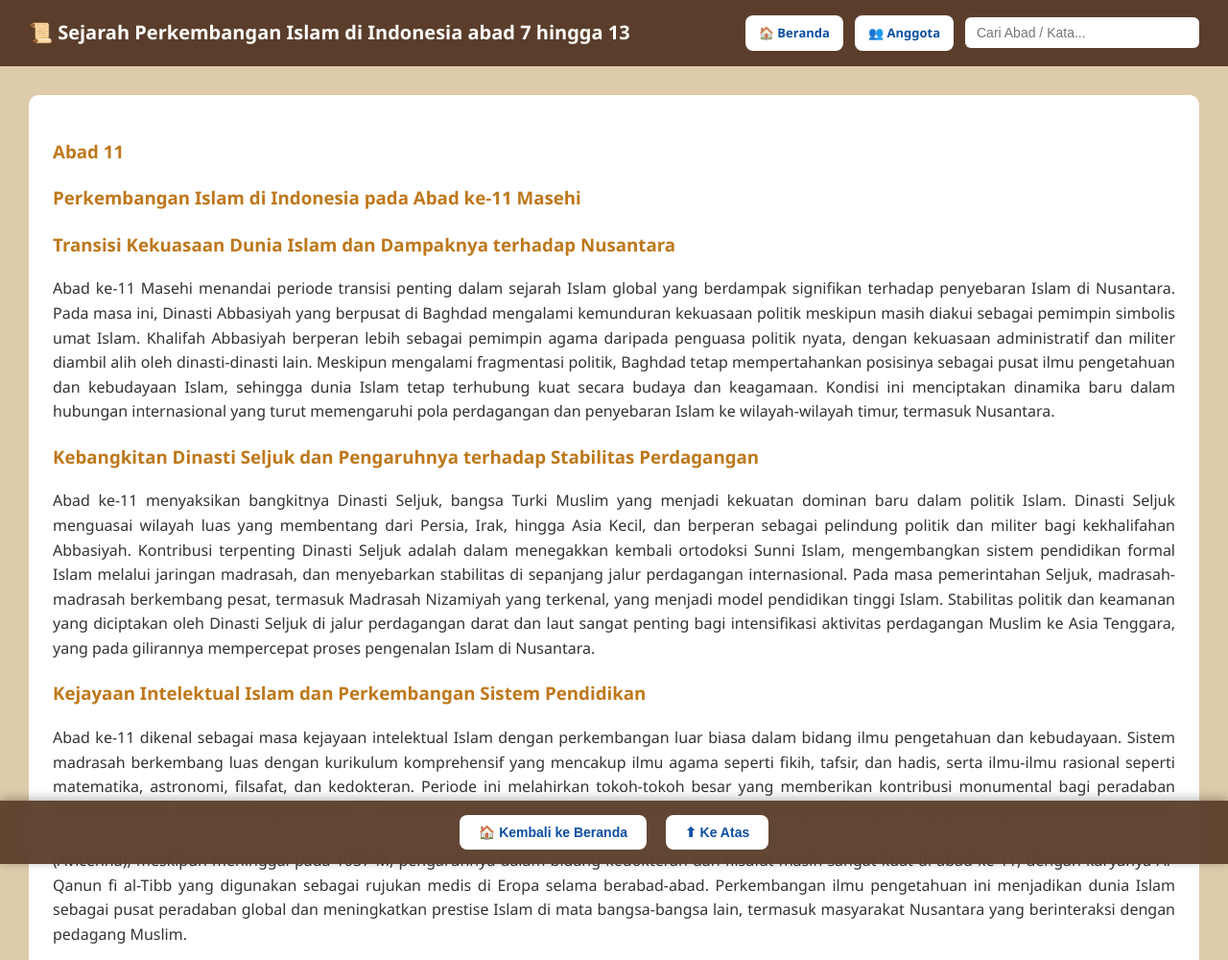
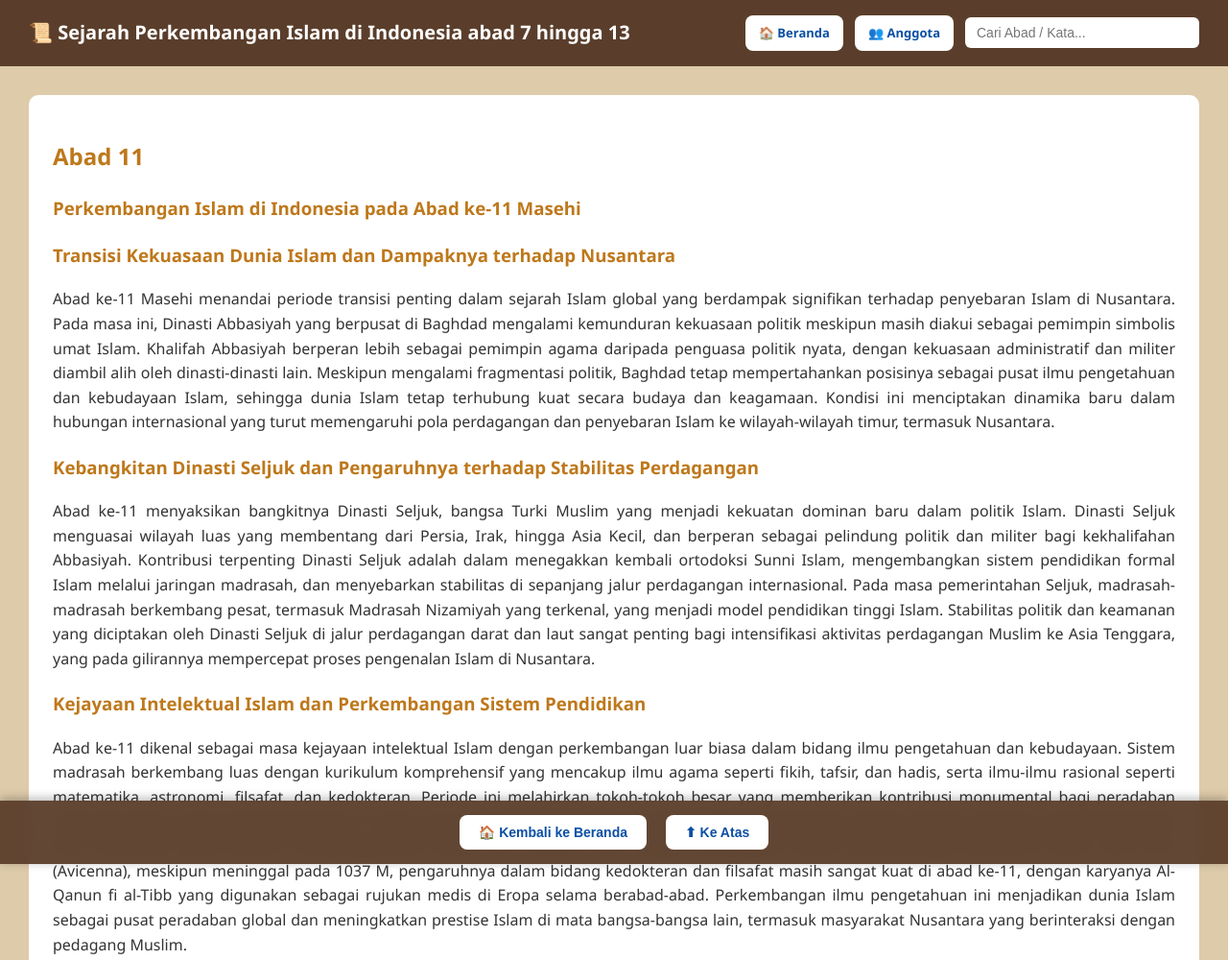
Before and after one commit to sidkelompok4/E-book-Sejarah-Perkembangan-Islam-di-Indonesia-abad-7-Hingga-13, a plain HTML site: page abad11.html in a window 1280 px wide. Shown: the top 1000 px of the page at 96% size. Drawn offline with Linux system fonts and the light colour scheme.

Commit message:
Update abad11.html

```diff
--- a/abad11.html
+++ b/abad11.html
@@ -21,7 +21,7 @@
 
     <div class="content content-page">
         <div class="card" style="display: block;">
-            <h3>Abad 11</h3>
+            <h2>Abad 11</h2>
             <h3>Perkembangan Islam di Indonesia pada Abad ke-11 Masehi</h3>
 
 <h3>Transisi Kekuasaan Dunia Islam dan Dampaknya terhadap Nusantara</h3>
@@ -59,6 +59,7 @@ Pada abad ke-11, meskipun Islam belum menjadi agama mayoritas di Nusantara, terj
 Keberadaan komunitas Muslim di Nusantara pada abad ke-11 didukung oleh bukti-bukti arkeologis dan historis yang semakin kuat dibandingkan abad sebelumnya. Bukti paling signifikan adalah ditemukannya batu nisan Fatimah binti Maimun yang berangka tahun 1082 M di Leran, Gresik, Jawa Timur. Batu nisan ini merupakan bukti arkeologis penting yang menunjukkan keberadaan komunitas Muslim yang sudah menetap dan memiliki tradisi penguburan Islam di wilayah Jawa Timur pada akhir abad ke-11. Selain bukti arkeologis, terdapat pula catatan-catatan dari pedagang dan pelaut asing yang menyebutkan keberadaan komunitas Muslim di berbagai pelabuhan Nusantara. Jejak-jejak budaya Islam juga mulai terlihat dalam tradisi lokal, meskipun masih bercampur dengan elemen Hindu-Buddha dan kepercayaan lokal. Bukti-bukti ini secara kolektif memperkuat kesimpulan bahwa Islam telah berakar di Nusantara jauh sebelum munculnya kerajaan-kerajaan Islam besar di abad ke-13 dan seterusnya.
 </p>
 <img src="kel4sid/fatimah.jpg" class="gambar" alt="Makam Fatimah binti Maimun, di desa Leran, Manyar, Gresik.">
+           <h4 style="text-align: center;">Makam Fatimah binti Maimun, di desa Leran, Manyar, Gresik.</h4>
 <h3>Metode Penyebaran Islam yang Multidimensional</h3>
 <p class="justify">
 Islam pada abad ke-11 berkembang di Nusantara melalui pendekatan multidimensional yang melibatkan berbagai aspek kehidupan masyarakat. Perdagangan tetap menjadi sarana utama penyebaran, dengan para pedagang Muslim berperan sebagai dai tidak resmi yang memperkenalkan ajaran Islam melalui interaksi sehari-hari. Dimensi sosial dan budaya juga sangat penting, terutama melalui pernikahan campuran antara pedagang Muslim dengan perempuan lokal atau sebaliknya, yang menciptakan keluarga-keluarga Muslim baru dan memperluas jaringan sosial Islam. Proses adaptasi dengan budaya lokal dilakukan dengan bijaksana, di mana nilai-nilai Islam disebarkan tanpa menghilangkan atau memusuhi tradisi setempat, menciptakan sintesis budaya yang unik. Ajaran tasawuf atau sufisme juga mulai berperan penting pada periode ini karena pendekatannya yang menekankan akhlak, spiritualitas, dan keteladanan personal mudah diterima oleh masyarakat Nusantara yang sudah familiar dengan konsep-konsep mistis dalam tradisi Hindu-Buddha. Kombinasi metode-metode ini membuat Islam tidak hanya diterima sebagai agama ritual, tetapi juga sebagai sistem nilai yang komprehensif.
@@ -84,4 +85,5 @@ Abad ke-11 Masehi merupakan masa transisi dan penguatan yang sangat penting dala
 
     <script src="main.js"></script>
 </body>
+
 </html>
```
